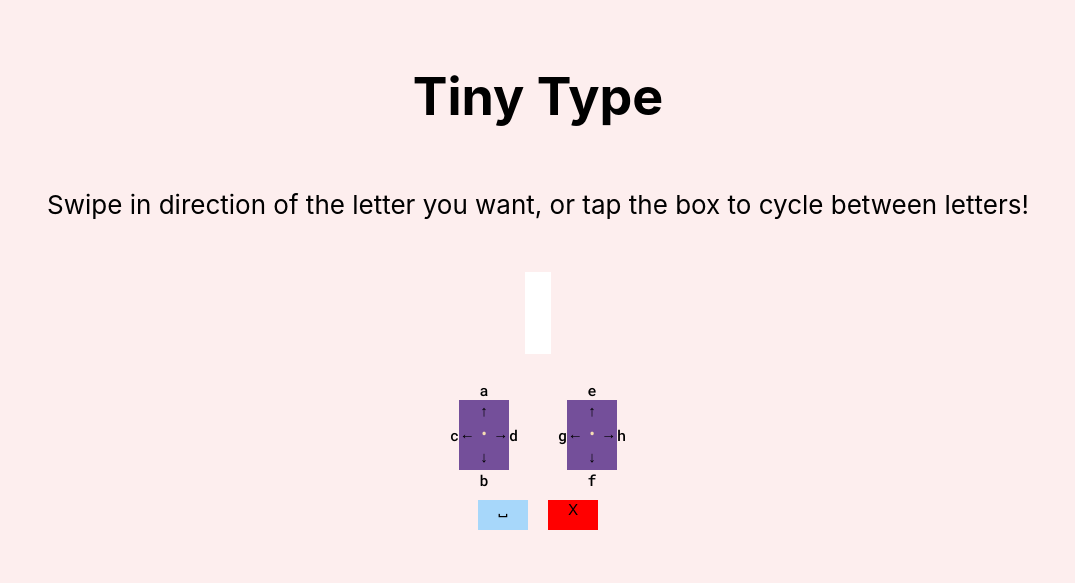
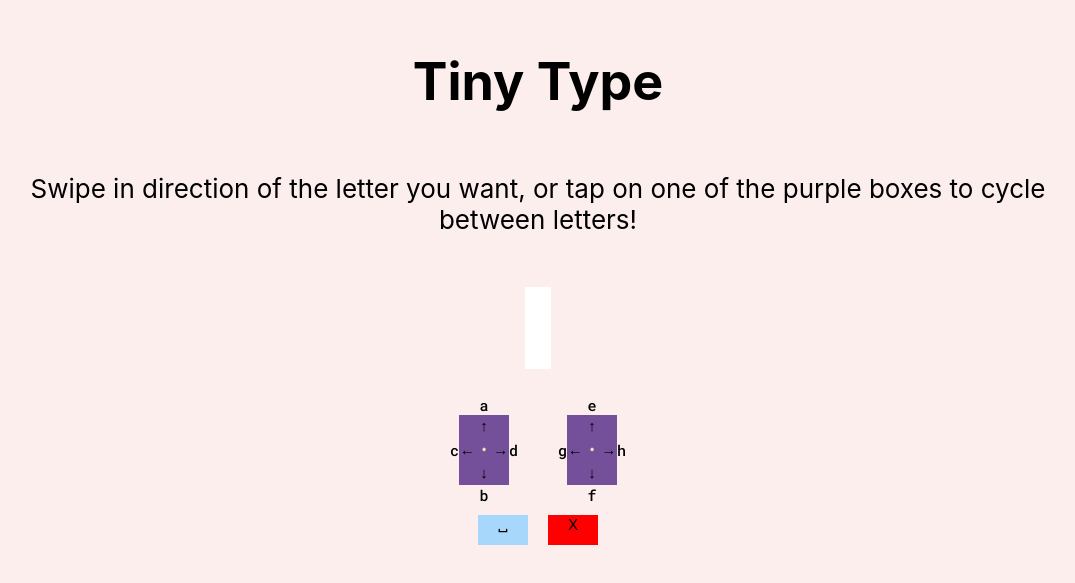
Before and after one commit to matthewcn56/emoji-type, a React (Create React App) app: page / in a window 1280 px wide. Shown: the part 115-698 px from the top of the page, without its empty margins (102-1177 px from the left). Built offline with nearby package versions, Linux system fonts and the light colour scheme.

Commit message:
adjusted instructions

```diff
--- a/src/App.tsx
+++ b/src/App.tsx
@@ -40,7 +40,7 @@ function App() {
       <div className="App-header">
         <h1>Tiny Type</h1>
         <p className='info'>
-          Swipe in direction of the letter you want, or tap the box to cycle between letters!
+          Swipe in direction of the letter you want, or tap on one of the purple boxes to cycle between letters!
         </p>
         <p className='text-display'><pre>{text ? text : " "}</pre></p>
 
```
